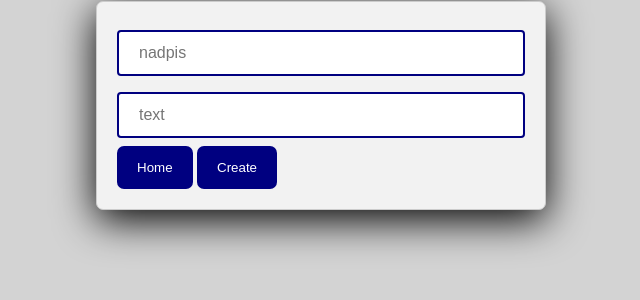
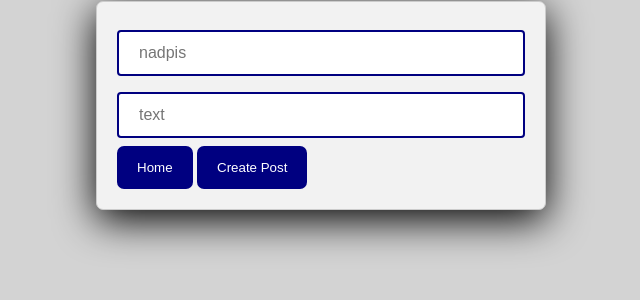
Before and after one commit to Dejnyyy/Moon, a PHP site: page /createPost.php in a window 1280 px wide. Shown: the part 198-498 px from the top of the page, without its empty margins (352-992 px from the left). Run offline with PHP 8.4, Linux system fonts and the light colour scheme.

Commit message:
jeden butt

```diff
--- a/createPost.php
+++ b/createPost.php
@@ -22,7 +22,7 @@
         </div>-->
 
         <button type="submit" class="btn"><a class="btna" href="index.php">Home</a></button>
-        <button type="submit" class="btn1"><a class="btn1a" href="createPost.html">Create</a></button>
+        <input type="submit"class="btn1" href="createPost.php" value="Create Post">
 
       </form>
     </div>
```
